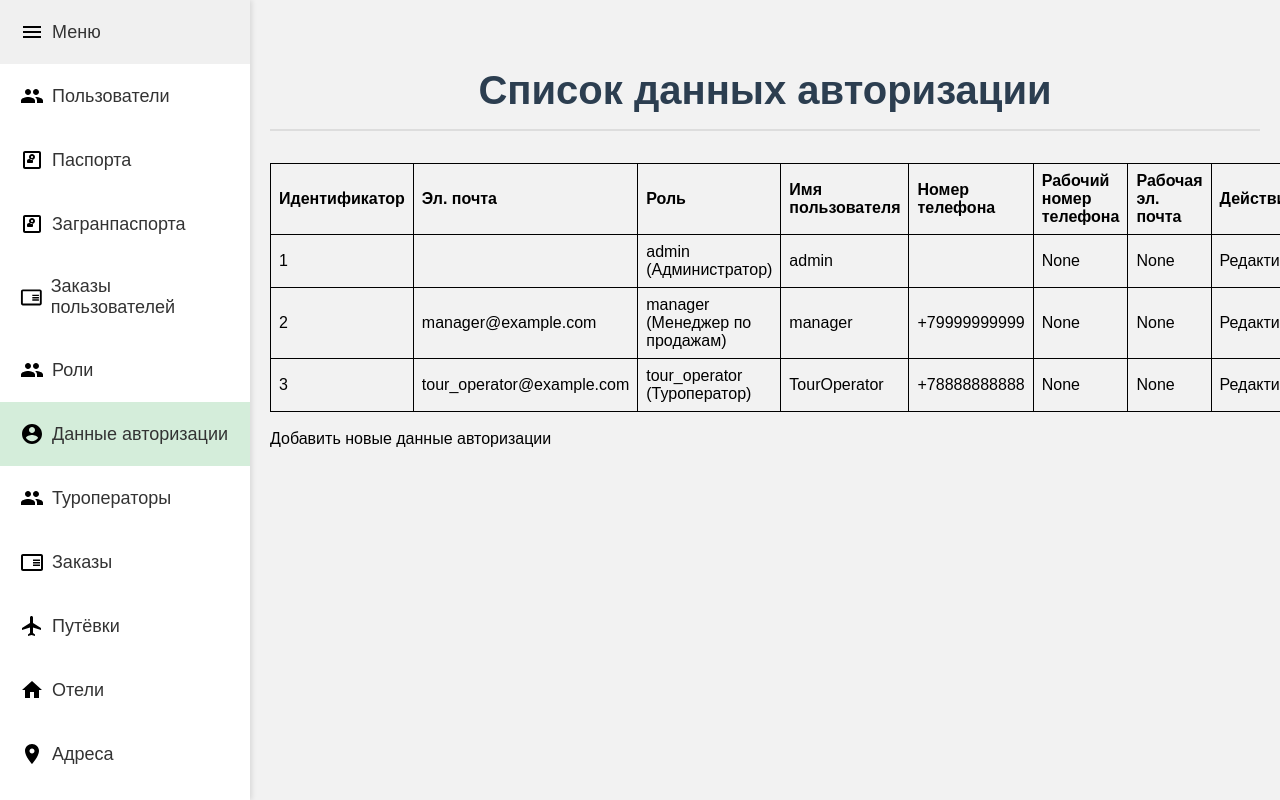
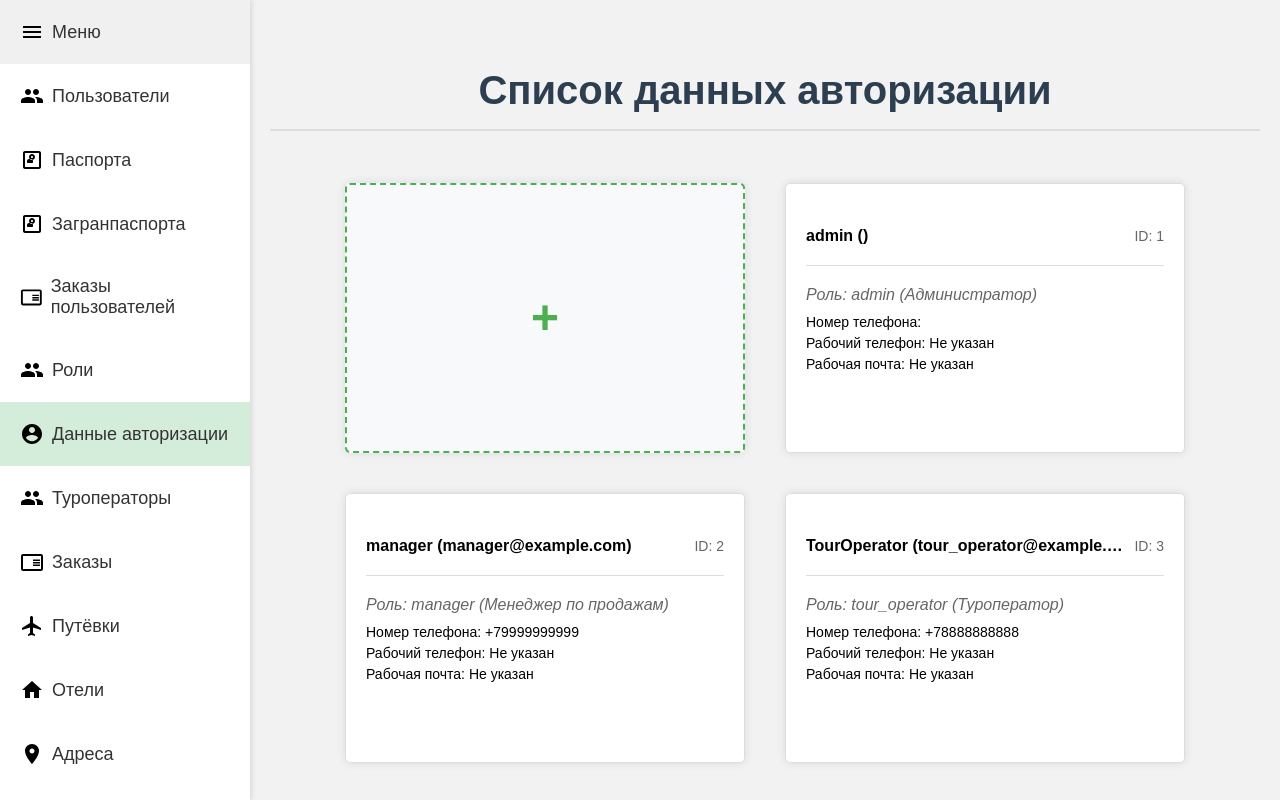
Before and after one commit to r10k5/turizm-server, a Django app: page /dannie-autorizatsii in a window 1280 px wide. Run offline with Django 5.2, Linux system fonts and the light colour scheme; a user stored in the database is signed in; data comes from the database, SQL or seed files in the repository.

Commit message:
стилизация данных авторизации

```diff
--- a/turizm_core/templates/dannie_autorizatsii/dannie_view.html
+++ b/turizm_core/templates/dannie_autorizatsii/dannie_view.html
@@ -1,66 +1,160 @@
 {% extends "base.html" %}
+
+{% block title %}
+    Список данных авторизации
+{% endblock %}
+
+{% block head %}
+    <style>
+        .dannie-cards {
+            display: flex;
+            flex-wrap: wrap;
+            justify-content: center;
+        }
+        .dannie-card {
+            margin: 20px;
+            padding: 20px;
+            border: 1px solid #ddd;
+            border-radius: 5px;
+            width: 400px;
+            height: 270px;
+            box-shadow: 0 0 10px rgba(0, 0, 0, 0.1);
+            background-color: #fff;
+            transition: box-shadow 0.2s;
+            cursor: pointer;
+            position: relative;
+            display: flex;
+            flex-direction: column;
+        }
+        .dannie-card:hover {
+            box-shadow: 0 0 10px rgba(0, 0, 0, 0.2);
+            border: 1px solid #4CAF50;
+        }
+        .dannie-card-header {
+            padding: 10px 0;
+            border-bottom: 1px solid #ddd;
+            display: flex;
+            justify-content: space-between;
+            gap: 10px;
+        }
+        .dannie-card-header .dannie-username {
+            font-size: 16px;
+            font-weight: bold;
+            margin-bottom: 10px;
+            flex-grow: 1;
+            white-space: nowrap;
+            overflow: hidden;
+            text-overflow: ellipsis;
+        }
+        .dannie-card-header .dannie-id {
+            font-size: 14px;
+            color: #666;
+            margin-bottom: 10px;
+            text-align: right;
+            white-space: nowrap;
+            flex-srink: 0;
+        }
+        .dannie-card-content {
+            padding: 20px 0 0 0;
+            display: flex;
+            flex-direction: column;
+            height: 100%;
+        }
+        .dannie-card .email {
+            font-weight: bold;
+            font-size: 16px;
+            margin-bottom: 5px;
+        }
+        .dannie-card .role {
+            font-style: italic;
+            color: #666;
+            margin-bottom: 10px;
+        }
+        .dannie-card .phone,
+        .dannie-card .work-phone,
+        .dannie-card .work-email {
+            font-size: 14px;
+            margin-bottom: 5px;
+        }
+        .dannie-card .cancel-form {
+            position: absolute;
+            right: 10px;
+            top: 10px;
+        }
+        .dannie-card .cancel-btn {
+            background-color: #f44336;
+            color: #fff;
+            border: none;
+            border-radius: 100%;
+            width: 24px;
+            height: 24px;
+            opacity: 0;
+            cursor: pointer;
+            box-shadow: 0 0 10px rgba(0, 0, 0, 0.2);
+            font-size: 16px;
+            display: flex;
+            justify-content: center;
+            align-items: center;
+        }
+        .dannie-card:hover .cancel-btn {
+            opacity: 1;
+        }
+        .dannie-card .cancel-btn:hover {
+            transform: scale(1.5);
+        }
+        .add-dannie-card {
+            display: flex;
+            align-items: center;
+            justify-content: center;
+            background-color: #f8f9fa;
+            border: 2px dashed #4CAF50;
+            color: #4CAF50;
+            transition: all 0.3s ease;
+            text-decoration: none;
+        }
+        .add-dannie-card:hover {
+            background-color: #e8f5e9;
+            border-color: #45a049;
+            color: #45a049;
+            transform: scale(1.05);
+        }
+        .add-dannie-card .plus-icon {
+            font-size: 48px;
+            font-weight: bold;
+            line-height: 1;
+        }
+    </style>
+{% endblock %}
 
 {% block content %}
     <h1>Список данных авторизации</h1>
-    <table>
-        <thead>
-            <tr>
-                <th>Идентификатор</th>
-                <th>Эл. почта</th>
-                <th>Роль</th>
-                <th>Имя пользователя</th>
-                <th>Номер телефона</th>
-                <th>Рабочий номер телефона</th>
-                <th>Рабочая эл. почта</th>
-                <th colspan="2">Действия</th>
-            </tr>
-        </thead>
-        <tbody>
-            {% for dan in dannie %}
-                <tr>
-                    <td>{{ dan.id }}</td>
-                    <td>{{ dan.email }}</td>
-                    <td>{{ dan.role }}</td>
-                    <td>{{ dan.username }}</td>
-                    <td>{{ dan.nomer_telephona }}</td>
-                    <td>{{ dan.rabochiy_nomer_telephona }}</td>
-                    <td>{{ dan.rabochiy_emale }}</td>
-                    <td>
-                        <a href="/dannie-autorizatsii/{{ dan.id }}">Редактировать</a>
-                    </td>
-                    <td>
-                        <form
-                            method="POST"
-                            action="/dannie-autorizatsii/delete/{{ dan.id }}"
-                            onsubmit="return confirm('Вы действительно хотите удалить адрес: {{ dan }}?')"
-                        >
-                            {% csrf_token %}
 
-                            <button type="submit">Удалить</button>
-                        </form>
-                    </td>
-                </tr>
-            {% endfor %}
-        </tbody>
-    </table>
-    <br />
-    <a href="/dannie-autorizatsii/create">Добавить новые данные авторизации</a>
+    <div class="dannie-cards">
+        <a class="dannie-card add-dannie-card" href="/dannie-autorizatsii/create">
+            <div class="plus-icon">+</div>
+        </a>
+        {% for dan in dannie %}
+        <a class="dannie-card" href="/dannie-autorizatsii/{{ dan.id }}">
+            <form class="cancel-form" action="/dannie-autorizatsii/delete/{{ dan.id }}" method="post" onsubmit="return confirm('Вы действительно хотите удалить данные авторизации: {{ dan }}?')">
+                {% csrf_token %}
+                <button class="cancel-btn">
+                    <svg xmlns="http://www.w3.org/2000/svg" width="24" height="24" viewBox="0 0 24 24">
+                        <path d="M19 6.41L17.59 5 12 10.59 6.41 5 5 6.41 10.59 12 5 17.59 6.41 19 12 13.41 17.59 19 19 17.59 13.41 12 19 6.41z" fill="currentColor"/>
+                    </svg>
+                </button>
+            </form>
 
-    <style>
-        th {
-            text-align: left;
-        }
-
-        th, td {
-            padding: 8px;
-        }
-
-        table, tr, td, th {
-            border: 1px solid black;
-        }
-
-        table {
-            border-collapse: collapse;
-        }
-    </style>
+            <div class="dannie-card-header">
+                <h2 class="dannie-username">{{ dan.username }} ({{ dan.email }})</h2>
+                <p class="dannie-id">ID: {{ dan.id }}</p>
+            </div>
+            <div class="dannie-card-content">
+                <div class="role">Роль: {{ dan.role }}</div>
+                <div class="phone">Номер телефона: {{ dan.nomer_telephona }}</div>
+                <div class="work-phone">Рабочий телефон: {% if dan.rabochiy_nomer_telephona %}{{ dan.rabochiy_nomer_telephona }}{% else %}Не указан{% endif %}</div>
+                <div class="work-email">Рабочая почта: {% if dan.rabochiy_emale %}{{ dan.rabochiy_emale }}{% else %}Не указан{% endif %}</div>
+            </div>
+        </a>
+        {% endfor %}
+    </div>
 {% endblock content %}
```
